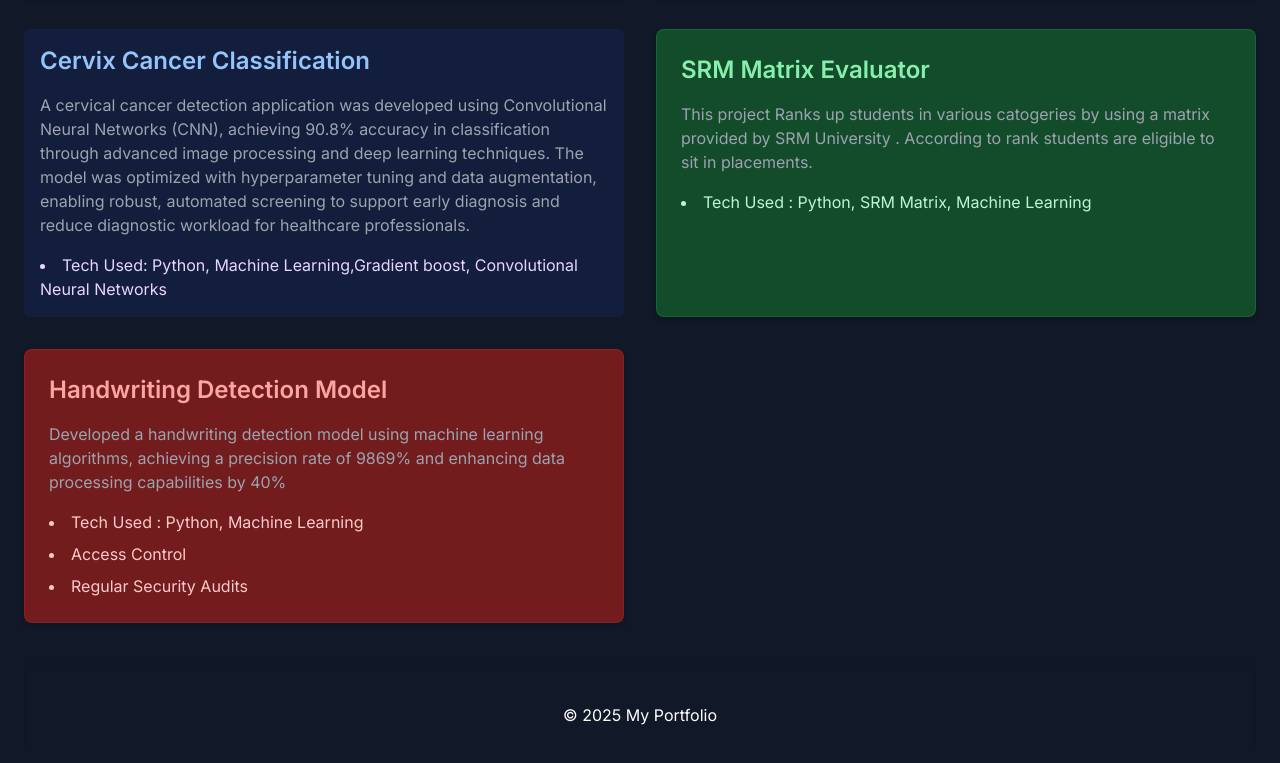
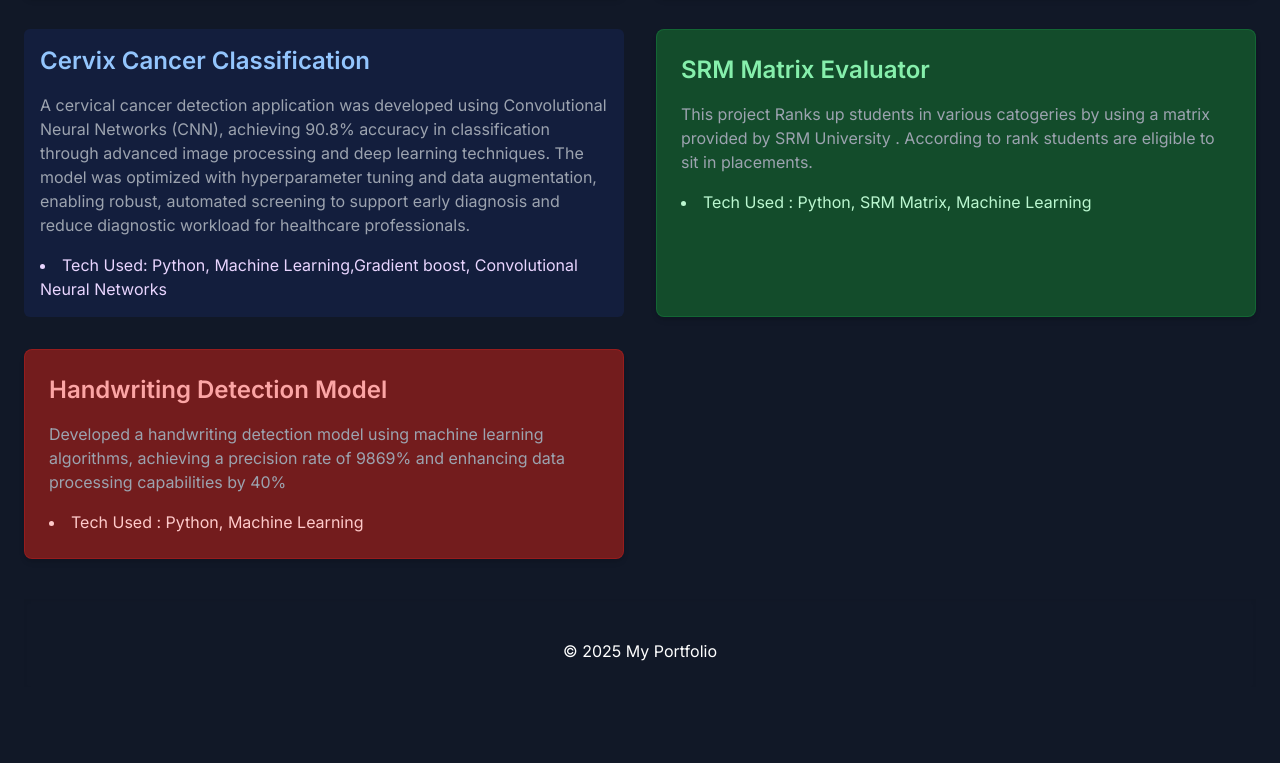
Before and after one commit to Akashpandit28/Portfolio.github.io, a plain HTML site: page projects.html in a window 1280 px wide. Shown: the part 497-1260 px from the top of the page. After the commit the page ends 1208 px from the top, so only its background shows below. Drawn offline with nearby package versions, Linux system fonts and the light colour scheme.

Commit message:
projects.html

```diff
--- a/projects.html
+++ b/projects.html
@@ -73,8 +73,6 @@
             </p>
             <ul class="list-disc list-inside space-y-2">
                 <li class="text-red-200">Tech Used : Python, Machine Learning</li>
-                <li class="text-red-200">Access Control</li>
-                 <li class="text-red-200">Regular Security Audits</li>
             </ul>
         </div>
     </div>
```
